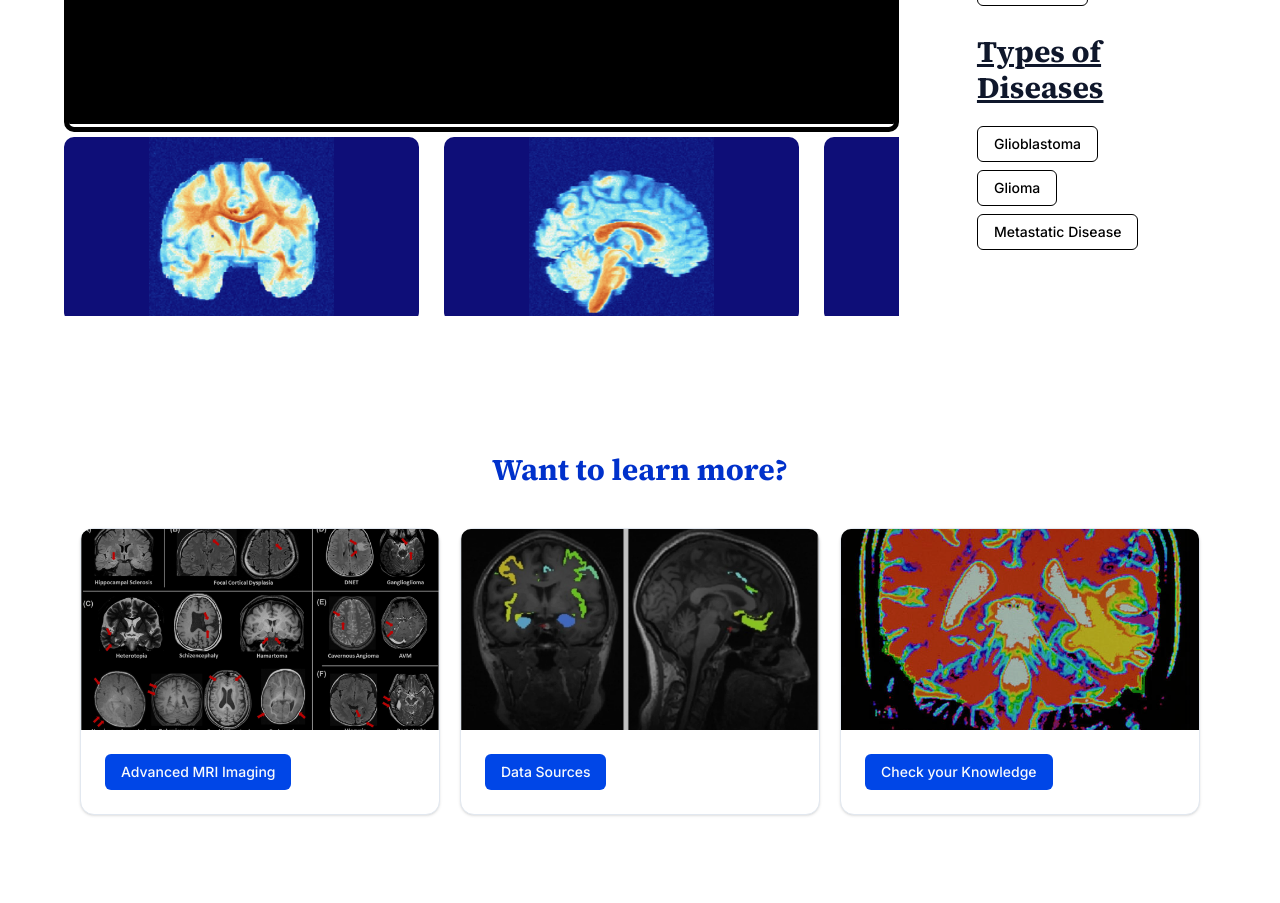
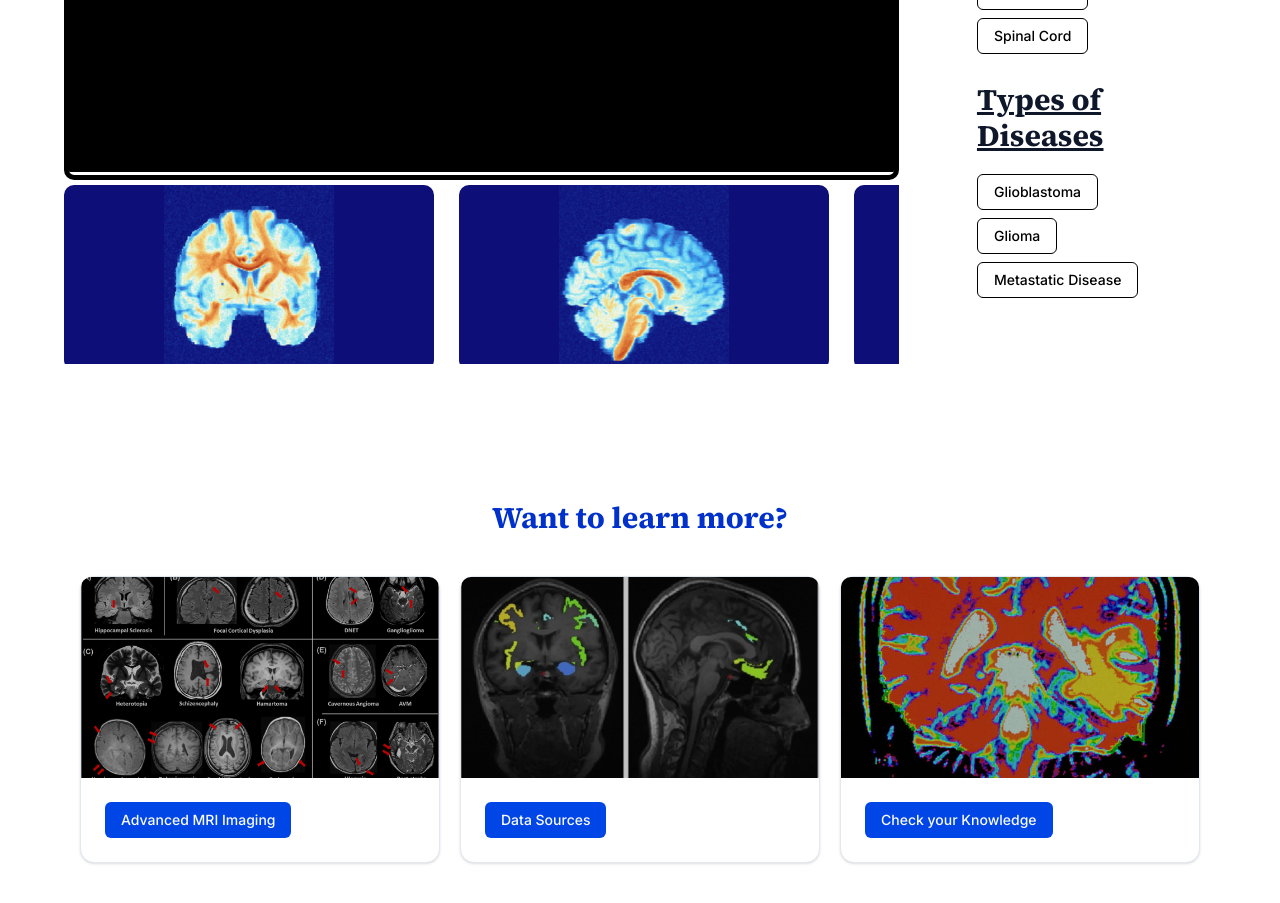
Before and after one commit to mikaelatho/medical-imagers-shadcn, a Next.js app: page /explore in a window 1280 px wide. Shown: the part 820-1723 px from the top of the page. Built offline with nearby package versions, Linux system fonts and the light colour scheme; no server answers.

Commit message:
Contour image resize

```diff
--- a/app/explore/page.tsx
+++ b/app/explore/page.tsx
@@ -18,6 +18,7 @@ export default function Explore() {
         {/* ----------HEADER---------- */}
 
       <div>
+        <br/> <br/>
           <h1 className="text-4xl sm:text-5xl font-bold font-source-serif-4 text-blue-700 my-5 text-left">
             Explore Brain MRI Visualizations
           </h1>
@@ -67,17 +68,17 @@ export default function Explore() {
           <img
             src={"/explore-assets/images/CoronalAnterior_Slice.png"}
             alt="Coronal Anterior Slice"
-            style={{ width: "370px", height: "185px", borderLeft: "85px", borderRight: "85px", borderStyle: "solid", borderColor: "#0e0e78", borderRadius: "10px", marginRight: "9px"}}
+            style={{ width: "370px", height: "185px", borderLeft: "100px", borderRight: "100px", borderStyle: "solid", borderColor: "#0e0e78", borderRadius: "10px", marginRight: "9px"}}
           />
           <img
             src={"/explore-assets/images/LeftSagittal_Slice.png"}
             alt="Left Sagittal Slice"
-            style={{ width: "370px", height: "185px", borderLeft: "85px", borderRight: "85px", borderStyle: "solid", borderColor: "#0e0e78", borderRadius: "10px", marginRight: "9px"}}
+            style={{ width: "370px", height: "185px", borderLeft: "100px", borderRight: "100px", borderStyle: "solid", borderColor: "#0e0e78", borderRadius: "10px", marginRight: "9px"}}
           />
           <img
             src={"/explore-assets/images/UpperAxial_Slice.png"}
             alt="Upper Axial Slice"
-            style={{ width: "370px" ,height: "185px", borderLeft: "85px", borderRight: "85px", borderStyle: "solid", borderColor: "#0e0e78", borderRadius: "10px", marginRight: "9px"}}
+            style={{ width: "370px", height: "185px", borderLeft: "100px", borderRight: "100px", borderStyle: "solid", borderColor: "#0e0e78", borderRadius: "10px", marginRight: "9px"}}
           />
         </div>
         </div>
```
